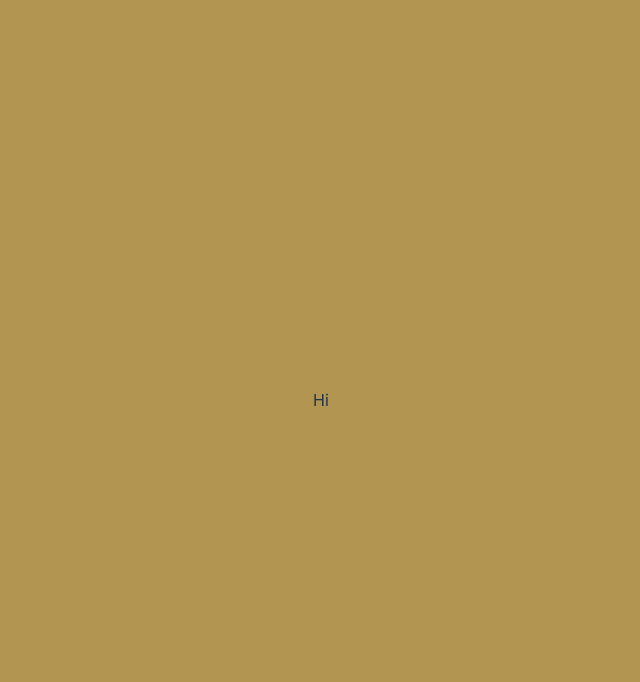
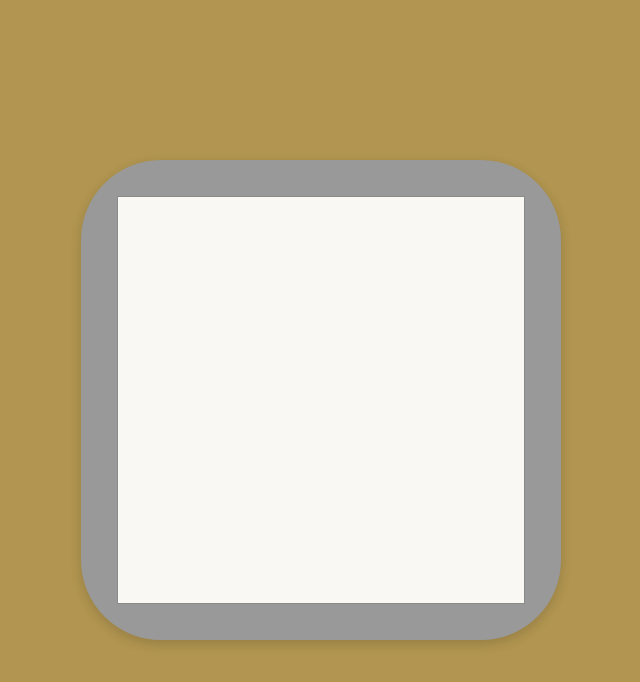
Before and after one commit to mmorganj41/react-snake, a React (Vite) app: page / in a window 1280 px wide. Shown: the top 682 px of the page, without its empty margins (319-959 px from the left). Built offline with nearby package versions, Linux system fonts and the light colour scheme.

Commit message:
gameboard layout

```diff
--- a/index.html
+++ b/index.html
@@ -4,7 +4,7 @@
     <meta charset="UTF-8" />
     <link rel="icon" type="image/svg+xml" href="/vite.svg" />
     <meta name="viewport" content="width=device-width, initial-scale=1.0" />
-    <title>React Sanek</title>
+    <title>React Snake</title>
   </head>
   <body>
     <div id="root"></div>
--- a/src/App.css
+++ b/src/App.css
@@ -38,3 +38,30 @@ main {
   height: 100vh;
   width: 100%;
 }
+
+.App .container {
+  width: 30rem;
+  height: 30rem;
+  background-color: rgb(153, 153, 153);
+  border-radius: 5rem;
+  box-shadow: 0 .25rem .75rem rgba(0,0,0,.15);
+  display: flex;
+  justify-content: center;
+  align-items: center;
+}
+
+.App .game {
+  width: 85%;
+  height: 85%;
+  border: rgb(138, 138, 138) .1rem solid;
+  position: relative;
+  background-color: var(--colorThemeLight);
+}
+
+.App .snake {
+  position: absolute;
+}
+
+.App .food {
+  position: absolute;
+}
--- a/src/App.tsx
+++ b/src/App.tsx
@@ -5,7 +5,9 @@ function App() {
 
   return (
     <div className="App">
-      Hi
+      <div className="container">
+        <div className='game'></div>
+      </div>
     </div>
   )
 }
```
